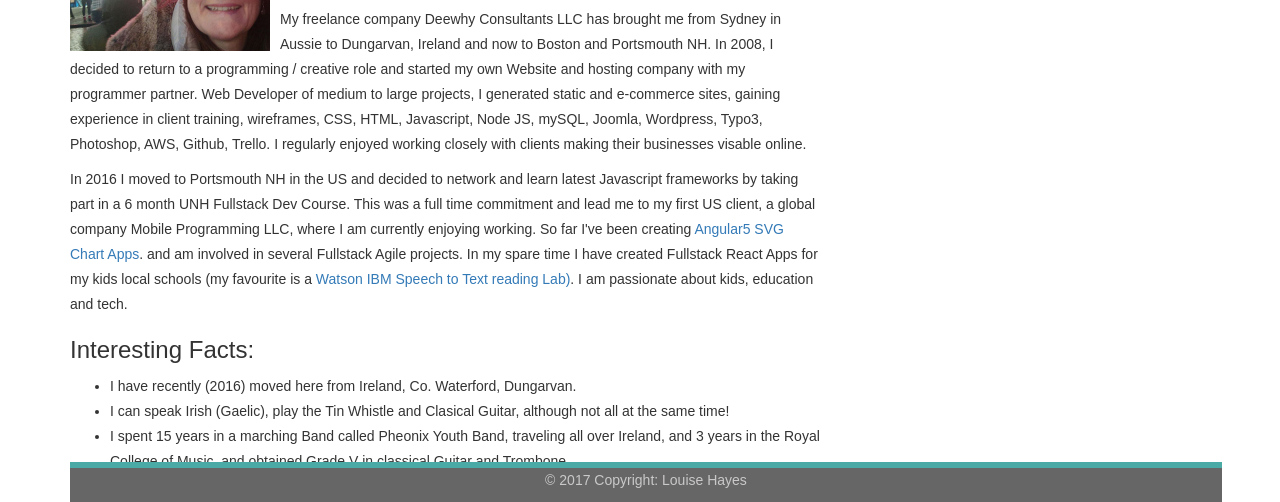
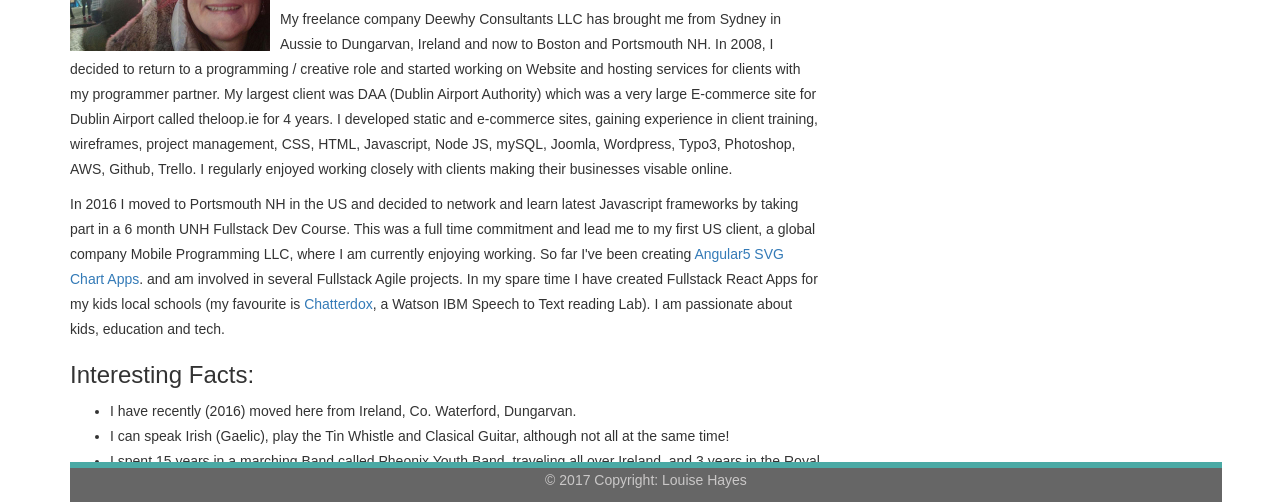
Before and after one commit to louise-hayes/louise-hayes.github.io, a plain HTML site: page index.html in a window 1280 px wide. Shown: the part 298-800 px from the top of the page. Drawn offline with nearby package versions, Linux system fonts and the light colour scheme.

Commit message:
homepage info

```diff
--- a/index.html
+++ b/index.html
@@ -40,11 +40,11 @@
         <div class="navbar-header">
           <button type="button" class="navbar-toggle collapsed" data-toggle="collapse" data-target="#bs-example-navbar-collapse-1"
             aria-expanded="false">
-                      <span class="sr-only">Toggle navigation</span>
-                      <span class="icon-bar"></span>
-                      <span class="icon-bar"></span>
-                      <span class="icon-bar"></span>
-                    </button>
+            <span class="sr-only">Toggle navigation</span>
+            <span class="icon-bar"></span>
+            <span class="icon-bar"></span>
+            <span class="icon-bar"></span>
+          </button>
           <a class="navbar-brand" href="index.html">Louise Hayes</a>
         </div>
 
@@ -52,9 +52,15 @@
         <!-- Collect the nav links, forms, and other content for toggling -->
         <div class="collapse navbar-collapse" id="bs-example-navbar-collapse-1">
           <ul class="nav navbar-nav navbar-right">
-            <li class="active"><a href="index.html">About</a></li>
-            <li><a href="portfolio.html">Portfolio</a></li>
-            <li><a href="contact.html">Contact</a></li>
+            <li class="active">
+              <a href="index.html">About</a>
+            </li>
+            <li>
+              <a href="portfolio.html">Portfolio</a>
+            </li>
+            <li>
+              <a href="contact.html">Contact</a>
+            </li>
             </li>
           </ul>
         </div>
@@ -76,19 +82,29 @@
         <img src="assets/images/profilepic.jpg" height="200px" width="200px" alt="sunriseimg" class="pull-left gap-right img-responsive">
         <h3>What I'd Like You To Know: </h3>
         <p>
-          I bring a lot of different hats to the table. My <a href="assets/images/Louise Hayes Resume.pdf" Resume>Resume</a> is extensive. I obtained my Computer Science Degree 20 years ago, in
-          Galway RTC, Ireland. After 2 year Cobol programmer role I landed in SAP. I spent 7 years working in
-          large ERP companies installing and upgrading SAP systems on multiple hardware, OS and DB platforms.
+          I bring a lot of different hats to the table. My
+          <a href="assets/images/Louise Hayes Resume.pdf" Resume>Resume</a> is extensive. I obtained my Computer Science Degree 20 years ago, in Galway RTC, Ireland. After 2 year
+          Cobol programmer role I landed in SAP. I spent 7 years working in large ERP companies installing and upgrading
+          SAP systems on multiple hardware, OS and DB platforms.
         </p>
         <p>
-          My freelance company Deewhy Consultants LLC has brought me from Sydney in Aussie to Dungarvan, Ireland and now to Boston and Portsmouth NH. In 2008, I decided to return to a programming / creative role and started my own Website and hosting company with my programmer partner. Web Developer of medium to large projects, I generated static and e-commerce sites, gaining experience in client training, wireframes,
-          CSS, HTML, Javascript, Node JS, mySQL, Joomla, Wordpress, Typo3, Photoshop, AWS, Github, Trello. I regularly enjoyed working closely with clients making their businesses visable online.
+          My freelance company Deewhy Consultants LLC has brought me from Sydney in Aussie to Dungarvan, Ireland and now to Boston
+          and Portsmouth NH. In 2008, I decided to return to a programming / creative role and started working on Website
+          and hosting services for clients with my programmer partner. My largest client was DAA (Dublin Airport Authority)
+          which was a very large E-commerce site for Dublin Airport called theloop.ie for 4 years. I developed static and
+          e-commerce sites, gaining experience in client training, wireframes, project management, CSS, HTML, Javascript,
+          Node JS, mySQL, Joomla, Wordpress, Typo3, Photoshop, AWS, Github, Trello. I regularly enjoyed working closely with
+          clients making their businesses visable online.
 
         </p>
-        <p>In 2016 I moved to Portsmouth NH in the US and decided to network and learn latest Javascript frameworks by taking part in a 6 month UNH Fullstack Dev Course. This was a full time commitment and lead me to my first US client, a global company Mobile Programming LLC,
-          where I am currently enjoying working. So far I've been creating <a href=" https://angular5chartsvg.herokuapp.com/" Angular5 SVG Chart apps>Angular5 SVG Chart Apps</a>. and am involved in several Fullstack Agile projects. In my spare time I have created Fullstack React Apps for my kids local schools
-          (my favourite is a <a href="https://chatterdox.herokuapp.com/" Watson IBM Speech to Text reading Lab>Watson IBM Speech to Text reading Lab)</a>.
-          I am passionate about kids, education and tech.
+        <p>In 2016 I moved to Portsmouth NH in the US and decided to network and learn latest Javascript frameworks by taking
+          part in a 6 month UNH Fullstack Dev Course. This was a full time commitment and lead me to my first US client,
+          a global company Mobile Programming LLC, where I am currently enjoying working. So far I've been creating
+          <a href=" https://angular5chartsvg.herokuapp.com/"
+            Angular5 SVG Chart apps>Angular5 SVG Chart Apps</a>. and am involved in several Fullstack Agile projects. In my spare time I have created
+          Fullstack React Apps for my kids local schools (my favourite is
+          <a href="https://chatterdox.herokuapp.com/" ChatterDox>
+          Chatterdox</a>, a Watson IBM Speech to Text reading Lab). I am passionate about kids, education and tech.
         </p>
 
 
@@ -98,7 +114,8 @@
           </li>
           <li>I can speak Irish (Gaelic), play the Tin Whistle and Clasical Guitar, although not all at the same time!
           </li>
-          <li>I spent 15 years in a marching Band called Pheonix Youth Band, traveling all over Ireland, and 3 years in the Royal College of Music, and obtained Grade V in classical Guitar and Trombone </li>
+          <li>I spent 15 years in a marching Band called Pheonix Youth Band, traveling all over Ireland, and 3 years in the Royal
+            College of Music, and obtained Grade V in classical Guitar and Trombone </li>
           <li>I have travelled to 20 countries.
           </li>
           <li>I studied for 3 years as a Naturopath in Australia
@@ -114,7 +131,6 @@
           <li>Whatsapp - for keeping in touch with my family at home in Ireland</li>
           <li>Choremonster - to manage my kids!</li>
           <li>Mothership - to manage my kids</li>
-          <li>Skype - for fun</li>
           <li>Slack - for work</li>
           <li>Seesaw - viewing school activities</li>
           <li>Twitter - love hearing about new technologies</li>
@@ -122,6 +138,7 @@
           <li>Spotify - could not live without it</li>
           <li>Sign-up Genius - for organising anything</li>
           <li>Personal Capital - for reviewing all my accounts, spending and monitoring budgets in one place</li>
+          <li>GitHUB, Trello, Google Drive for every day working!</li>
         </ul>
 
 
@@ -136,9 +153,12 @@
       <div class="col-md-3">
 
         <h2>Connect with Me</h2>
-        <a class="icon1" href="mailto://louise@deewhy.ie"> <img class="imgclass" alt="email" src = "assets/images/caticon.jpg"/> </a>
-        <a class="icon2" href="https://www.linkedin.com/in/louise-fitzpatrick-hayes-25304833/"> <img class="imgclass" alt="linkdin" src = "assets/images/linkdnicon.jpg"/> </a>
-        <a class="icon3" href="https://mobile.twitter.com/louhayes3"> <img class="imgclass" alt="twitter" src = "assets/images/twitterSquareLogo.jpg"/> </a>
+        <a class="icon1" href="mailto://louise@deewhy.ie">
+          <img class="imgclass" alt="email" src="assets/images/caticon.jpg" /> </a>
+        <a class="icon2" href="https://www.linkedin.com/in/louise-fitzpatrick-hayes-25304833/">
+          <img class="imgclass" alt="linkdin" src="assets/images/linkdnicon.jpg" /> </a>
+        <a class="icon3" href="https://mobile.twitter.com/louhayes3">
+          <img class="imgclass" alt="twitter" src="assets/images/twitterSquareLogo.jpg" /> </a>
 
       </div>
 
```
